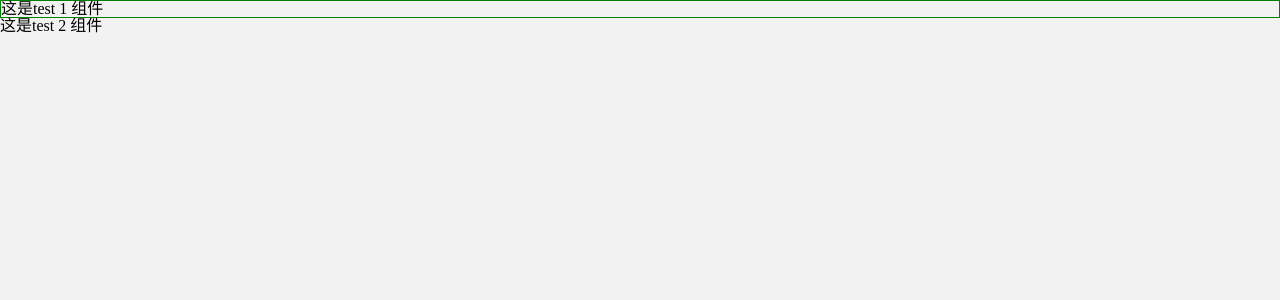
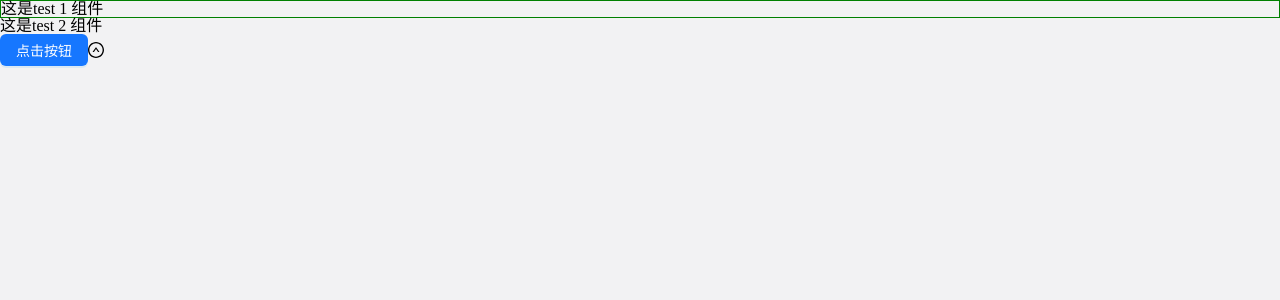
Before and after one commit to lhalou/ts-react-admin, a React (Vite) app: page / in a window 1280 px wide. Shown: the top 300 px of the page. Built offline with nearby package versions, Linux system fonts and the light colour scheme.

Commit message:
Antd的初步使用

```diff
--- a/package.json
+++ b/package.json
@@ -9,6 +9,8 @@
     "preview": "vite preview"
   },
   "dependencies": {
+    "@ant-design/icons": "^4.8.0",
+    "antd": "^5.0.0",
     "react": "^18.2.0",
     "react-dom": "^18.2.0",
     "react-redux": "^7.2.8",
--- a/src/App.tsx
+++ b/src/App.tsx
@@ -1,6 +1,8 @@
 import { useState } from 'react'
 import Test1 from "@/components/test1"
 import Test2 from "@/components/test2"
+import { Button } from "antd"
+import { UpCircleOutlined } from "@ant-design/icons"
 function App() {
   const [count, setCount] = useState(0)
 
@@ -8,6 +10,8 @@ function App() {
     <div className="App">
      <Test1 />
         <Test2 />
+        <Button type="primary">点击按钮</Button>
+        <UpCircleOutlined />
     </div>
   )
 }
```
Also changed, not shown: 2 other files (tests, documents, lock files or other folders).
